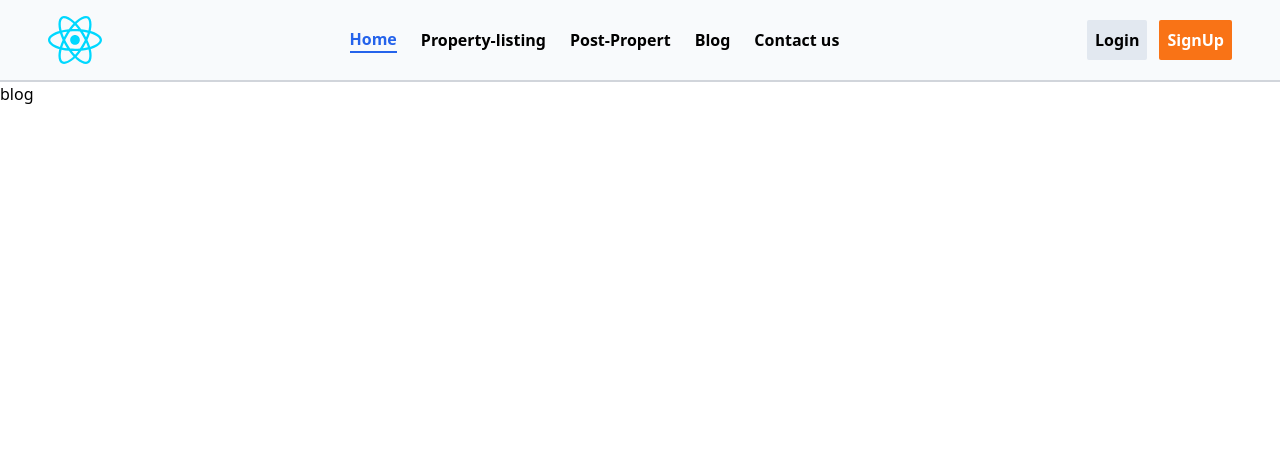
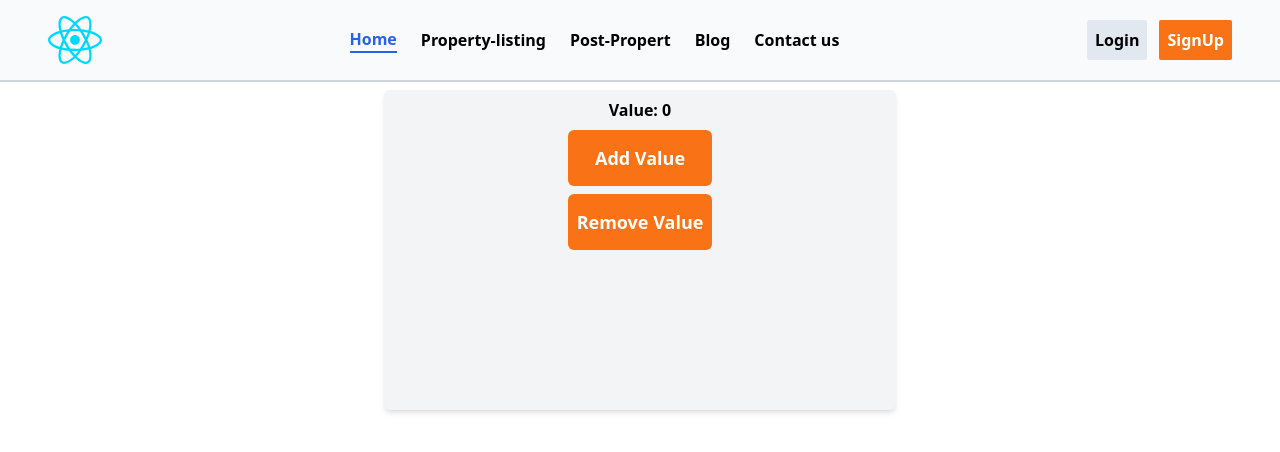
Before and after one commit to riyyan-optiverse/Landing-page-reactjs, a React (Vite) app: page /blog in a window 1280 px wide. Shown: the top 452 px of the page. Built offline with nearby package versions, Linux system fonts and the light colour scheme.

Commit message:
usestate() task

```diff
--- a/src/components/postProperty.jsx
+++ b/src/components/postProperty.jsx
@@ -1,3 +1,35 @@
+import { useState } from "react";
+
 export const PostProperty = () => {
-  return <h1>blog</h1>;
+  const [counter, setcounter] = useState(0);
+
+  const handleIncrement = () => {
+    if (counter >= 20) {
+      return;
+    } else setcounter(counter + 1);
+  };
+  const handleDecrement = () => {
+    if (counter <= 0) {
+      return;
+    } else setcounter(counter - 1);
+  };
+  return (
+    <div className="max-w-lg h-80 bg-gray-100 p-2 shadow-md rounded-md mx-auto mt-2">
+      <div className="flex flex-col gap-2 justify-center items-center">
+        <p className="font-semibold">Value: {counter}</p>
+        <button
+          onClick={handleIncrement}
+          className="w-36 h-14 bg-orange-500 rounded-md hover:bg-orange-600"
+        >
+          <span className="font-semibold text-lg text-white">Add Value</span>
+        </button>
+        <button
+          onClick={handleDecrement}
+          className="w-36 h-14 bg-orange-500 rounded-md hover:bg-orange-600"
+        >
+          <span className="font-semibold text-lg text-white">Remove Value</span>
+        </button>
+      </div>
+    </div>
+  );
 };
```
